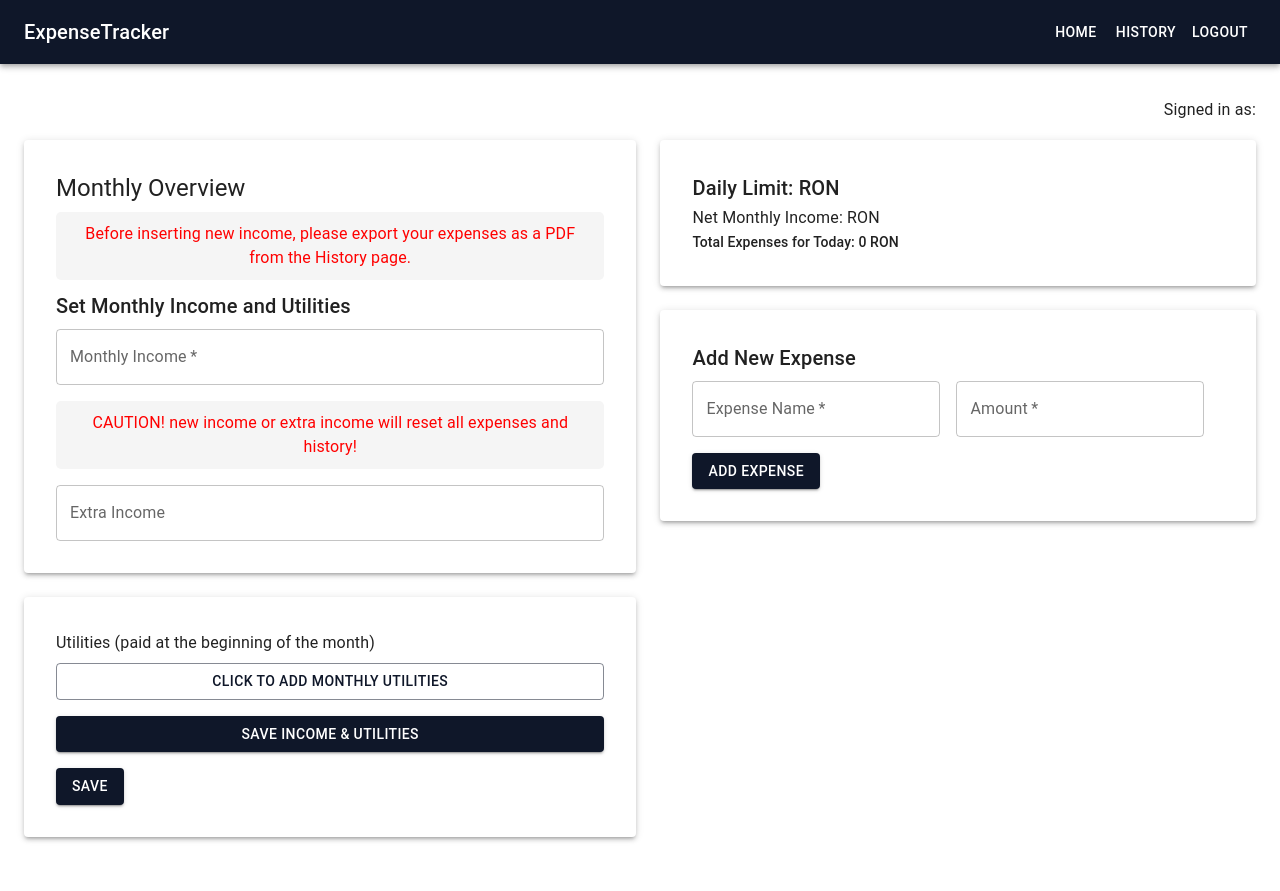
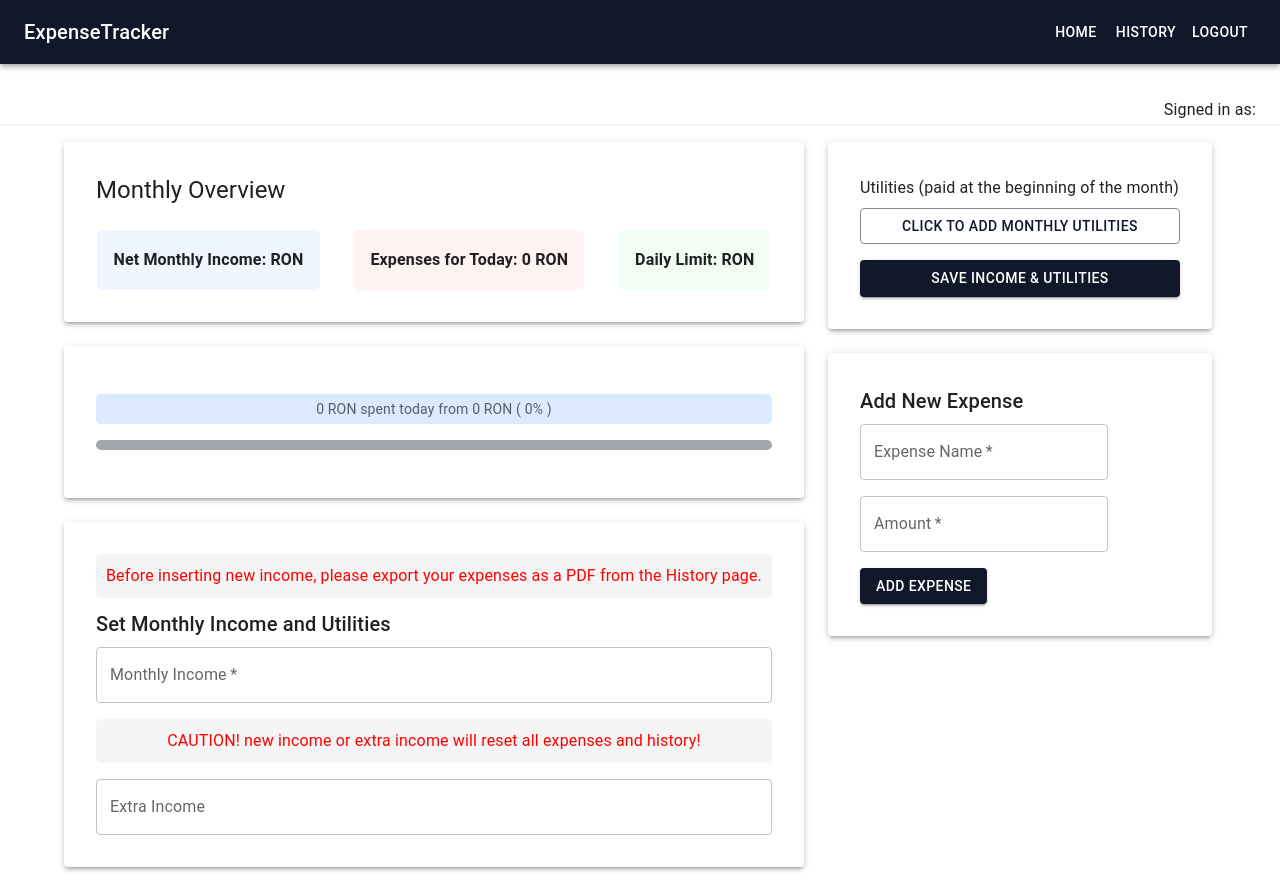
Before and after one commit to Miro-wq/fund-wise, a React (Create React App) app: page / in a window 1280 px wide. Before the commit the page ends 861 px from the top, so only its background shows below. Built offline with nearby package versions, Linux system fonts and the light colour scheme; no server answers; sample sign-in values are in the browser's storage.

Commit message:
DailyLimitProgres and diff Home & History

```diff
--- /dev/null
+++ b/src/components/DailyLimitProgress.js
@@ -0,0 +1,22 @@
+import React from 'react';
+import { LinearProgress, Box, Typography } from '@mui/material';
+
+function DailyLimitProgress({ currentExpense, dailyLimit }) {
+  //procent de completare
+  const progressValue = dailyLimit > 0 ? (currentExpense / dailyLimit) * 100 : 0;
+
+  return (
+    <Box sx={{ width: '100%', my: 2 }}>
+      <Typography variant="body2" color="textSecondary" sx={{ mb: 2, background: 'rgb(219 234 254)', padding: '5px', textAlign: 'center', borderRadius: '5px' }}>
+        {currentExpense} RON spent today from {dailyLimit} RON ( {progressValue.toFixed(0)}% )
+      </Typography>
+      <LinearProgress
+        variant="determinate"
+        value={progressValue}
+        sx={{ height: 10, borderRadius: 5 }}
+      />
+    </Box>
+  );
+}
+
+export default DailyLimitProgress;
--- a/src/pages/History/History.js
+++ b/src/pages/History/History.js
@@ -81,10 +81,10 @@ function History() {
 
   return (
     <>
-      <Typography variant="h6" align="right" gutterBottom sx={{ mb: 0, pr: 3 }}>
+      <Typography variant="subtitle1" align="right" gutterBottom sx={{ mb: 0, pr: 3, borderBottom: '2px solid #f5f5f5' }}>
         Signed in as: {user?.username}
       </Typography>
-      <Container maxWidth={false} sx={{
+      <Container sx={{
         mt: 2,
         display: 'flex',
         flexDirection: { xs: 'column', md: 'row' },
--- a/src/pages/Home/Home.js
+++ b/src/pages/Home/Home.js
@@ -14,6 +14,7 @@ import {
   DialogActions
 } from '@mui/material';
 import UtilitiesModal from '../../components/UtilitiesModal';
+import DailyLimitProgress from '../../components/DailyLimitProgress';
 
 function Home() {
   const {
@@ -54,20 +55,17 @@ function Home() {
   const [openUtilitiesModal, setOpenUtilitiesModal] = useState(false);
 
   //calcularea totalului utilităților din context (cele salvate în DB)
-  // const totalUtilities =
-  //   Number(rent) +
-  //   Number(water) +
-  //   Number(gas) +
-  //   Number(electricity) +
-  //   Number(internet) +
-  //   Number(tv) +
-  //   Number(phone);
+  const totalUtilities =
+    Number(rent) +
+    Number(water) +
+    Number(gas) +
+    Number(electricity) +
+    Number(internet) +
+    Number(tv) +
+    Number(phone);
 
   //venit net lunar = salariu - utilități + venit suplimentar
-  // const netIncome = Number(localSalary) - totalUtilities + Number(localExtraIncome);
-
-  //venit net lunar = salariu + venit suplimentar (fără utilități)
-  const netIncome = Number(localSalary) + Number(localExtraIncome);
+  const netIncome = Number(localSalary) - totalUtilities + Number(localExtraIncome);
   const dailyLimit = netIncome / 30 || 0;
 
   //calcul total pt ziua curentă
@@ -92,10 +90,18 @@ function Home() {
   const [openModal, setOpenModal] = useState(false);
 
   useEffect(() => {
-    if (dailyLimit > 0 && totalExpensesToday > dailyLimit) {
+    const dismissedDate = localStorage.getItem("limitModalDismissed");
+    const todayStr = new Date().toDateString();
+    if (dailyLimit > 0 && totalExpensesToday > dailyLimit && dismissedDate !== todayStr) {
       setOpenModal(true);
     }
   }, [dailyLimit, totalExpensesToday]);
+
+  const handleDismissForToday = () => {
+    const todayStr = new Date().toDateString();
+    localStorage.setItem("limitModalDismissed", todayStr);
+    setOpenModal(false);
+  };
 
   //salveaz salariul și utilitățile în DB
   const handleSalarySubmit = (e) => {
@@ -157,10 +163,10 @@ function Home() {
 
   return (
     <>
-      <Typography variant="subtitle1" align="right" gutterBottom sx={{ mb: 0, pr: 3 }}>
+      <Typography variant="subtitle1" align="right" gutterBottom sx={{ mb: 0, pr: 3, borderBottom: '2px solid #f5f5f5' }}>
         Signed in as: {user?.username}
       </Typography>
-      <Container maxWidth={false} sx={{
+      <Container sx={{
         mt: 2,
         display: 'flex',
         flexDirection: { xs: 'column', md: 'row' },
@@ -172,6 +178,34 @@ function Home() {
               Monthly Overview
             </Typography>
 
+            <Box sx={{
+              display: 'flex',
+              justifyContent: 'space-around',
+              gap: { xs: '0', md: '32px' },
+              flexDirection: { xs: 'column', md: 'row' },
+            }}>
+              <Typography variant="subtitle1" sx={{ m: 0, fontWeight: 'bold', background: 'rgb(239 246 255)', padding: '1rem', textAlign: 'center', borderRadius: '5px', mt: 2 }}>
+                Net Monthly Income: {localSalary ? netIncome.toFixed(2) : ""} RON
+              </Typography>
+
+              <Typography variant="subtitle1" sx={{ m: 0, fontWeight: 'bold', background: 'rgb(254 242 242)', padding: '1rem', textAlign: 'center', borderRadius: '5px', mt: 2 }}>
+                Expenses for Today: {expenses.length > 0 ? totalExpensesToday : 0} RON
+              </Typography>
+
+              <Typography variant="subtitle1" sx={{ m: 0, fontWeight: 'bold', background: 'rgb(240 253 244)', padding: '1rem', textAlign: 'center', borderRadius: '5px', mt: 2 }}>
+                Daily Limit: {localSalary ? dailyLimit.toFixed(2) : ""} RON
+              </Typography>
+            </Box>
+          </Paper>
+
+          <Paper elevation={3} sx={{ p: 4, mb: 3 }}>
+            <DailyLimitProgress
+              currentExpense={totalExpensesToday}
+              dailyLimit={dailyLimit}
+            />
+          </Paper>
+
+          <Paper elevation={3} sx={{ p: 4, mb: 3 }}>
             <p style={{ color: 'rgb(255 0 0)', marginBottom: '10px', background: '#f5f5f5', padding: '10px', textAlign: 'center', borderRadius: '5px' }}>Before inserting new income, please export your expenses as a PDF from the History page.</p>
 
             <Typography variant="h6" gutterBottom>
@@ -193,53 +227,77 @@ function Home() {
               <TextField label="Extra Income" type="number" variant="outlined" value={localExtraIncome} onChange={(e) => setLocalExtraIncome(e.target.value)} />
             </Box>
           </Paper>
+        </Box>
 
-
+        <Box sx={{ maxWidth: { xs: '100%', md: '24em' } }}>
           <Paper elevation={3} sx={{ p: 4, mb: 3 }}>
             <Typography variant="subtitle1" gutterBottom>
               Utilities (paid at the beginning of the month)
             </Typography>
 
-        <Box component="form" onSubmit={() => {}} sx={{ display: 'flex', flexDirection: 'column', gap: 2 }}>
+            <Box component="form" onSubmit={() => { }} sx={{ display: 'flex', flexDirection: 'column', gap: 2 }}>
               <Button
                 variant="outlined"
                 onClick={() => setOpenUtilitiesModal(true)}
               >
                 Click to add monthly utilities
               </Button>
-          {/* Afișează utilitățile introduse (dacă există) */}
               {rent || water || gas || electricity || internet || tv || phone ? (
-            <Box sx={{ mt: 2 }}>
-              <Typography variant="body1">
-                Utilities: Rent: {rent}, Water: {water}, Gas: {gas}, Electricity: {electricity}, Internet: {internet}, TV: {tv}, Phone: {phone}
+                <Box sx={{ display: 'flex', flexDirection: 'column' }}>
+                  <Typography variant="subtitle1" gutterBottom sx={{ mb: 2, fontWeight: 'bold' }}>
+                    Utilities:
                   </Typography>
+
+                  <Box sx={{ borderBottom: '1px solid #f5f5f5', mb: 1, display: 'flex', flexDirection: 'row', justifyContent: 'space-between', alignItems: 'center' }}>
+                    <Typography variant="body1">Rent:</Typography>
+                    <Typography variant="body1" sx={{ m: 0, color: 'rgb(255 0 0)' }}>- {rent} RON</Typography>
+                  </Box>
+
+                  <Box sx={{ borderBottom: '1px solid #f5f5f5', mb: 1, display: 'flex', flexDirection: 'row', justifyContent: 'space-between', alignItems: 'center' }}>
+                    <Typography variant="body1">Water:</Typography>
+                    <Typography variant="body1" sx={{ m: 0, color: 'rgb(255 0 0)' }}>- {water} RON</Typography>
+                  </Box>
+
+                  <Box sx={{ borderBottom: '1px solid #f5f5f5', mb: 1, display: 'flex', flexDirection: 'row', justifyContent: 'space-between', alignItems: 'center' }}>
+                    <Typography variant="body1">Gas: </Typography>
+                    <Typography variant="body1" sx={{ m: 0, color: 'rgb(255 0 0)' }}>- {gas} RON</Typography>
+                  </Box>
+
+                  <Box sx={{ borderBottom: '1px solid #f5f5f5', mb: 1, display: 'flex', flexDirection: 'row', justifyContent: 'space-between', alignItems: 'center' }}>
+                    <Typography variant="body1">Electricity:</Typography>
+                    <Typography variant="body1" sx={{ m: 0, color: 'rgb(255 0 0)' }}>- {electricity} RON</Typography>
+                  </Box>
+
+                  <Box sx={{ borderBottom: '1px solid #f5f5f5', mb: 1, display: 'flex', flexDirection: 'row', justifyContent: 'space-between', alignItems: 'center' }}>
+                    <Typography variant="body1">Internet:</Typography>
+                    <Typography variant="body1" sx={{ m: 0, color: 'rgb(255 0 0)' }}>- {internet} RON</Typography>
+                  </Box>
+
+                  <Box sx={{ borderBottom: '1px solid #f5f5f5', mb: 1, display: 'flex', flexDirection: 'row', justifyContent: 'space-between', alignItems: 'center' }}>
+                    <Typography variant="body1">TV: </Typography>
+                    <Typography variant="body1" sx={{ m: 0, color: 'rgb(255 0 0)' }}>- {tv} RON</Typography>
+                  </Box>
+
+                  <Box sx={{ borderBottom: '1px solid #f5f5f5', mb: 1, display: 'flex', flexDirection: 'row', justifyContent: 'space-between', alignItems: 'center' }}>
+                    <Typography variant="body1">Phone: </Typography>
+                    <Typography variant="body1" sx={{ m: 0, color: 'rgb(255 0 0)' }}>- {phone} RON</Typography>
+                  </Box>
+
+                  <Box sx={{ borderBottom: '1px solid #f5f5f5', mb: 1, display: 'flex', flexDirection: 'row', justifyContent: 'space-between', alignItems: 'center' }}>
+                    <Typography variant="body1" sx={{ fontWeight: 'bold' }}> Total: </Typography>
+                    <Typography variant="body1" sx={{ m: 0, fontWeight: 'bold' }}>{Number(rent) + Number(water) + Number(gas) + Number(electricity) + Number(internet) + Number(tv) + Number(phone)} RON</Typography>
+                  </Box>
+
                 </Box>
               ) : null}
               <Button type="submit" variant="contained" color="primary">
                 Save Income & Utilities
               </Button>
             </Box>
+          </Paper>
 
 
-            <Button type="submit" variant="contained" sx={{ mt: 2 }} color="primary">
-              Save
-            </Button>
-          </Paper>
-        </Box>
-
           <Box>
-          <Paper elevation={3} sx={{ p: 4, mb: 3 }}>
-            <Typography variant="h6">
-              Daily Limit: {localSalary ? dailyLimit.toFixed(2) : ""} RON
-            </Typography>
-            <Typography variant="subtitle1">
-              Net Monthly Income: {localSalary ? netIncome.toFixed(2) : ""} RON
-            </Typography>
-            <Typography variant="subtitle2">
-              Total Expenses for Today: {expenses.length > 0 ? totalExpensesToday : 0} RON
-            </Typography>
-          </Paper>
-
             <Paper elevation={3} sx={{ p: 4, mb: 3 }}>
               <Typography variant="h6" gutterBottom>
                 Add New Expense
@@ -266,6 +324,7 @@ function Home() {
               </Box>
             </Paper>
           </Box>
+        </Box>
 
         <Dialog open={openModal} onClose={() => setOpenModal(false)}>
           <DialogTitle>Daily limit exceeded</DialogTitle>
@@ -277,6 +336,9 @@ function Home() {
           <DialogActions>
             <Button onClick={() => setOpenModal(false)} color="primary">
               Close
+            </Button>
+            <Button onClick={handleDismissForToday} color="primary">
+              Don't show again for today
             </Button>
           </DialogActions>
         </Dialog>
```
Lines whose indentation alone changed are shown as unchanged.
